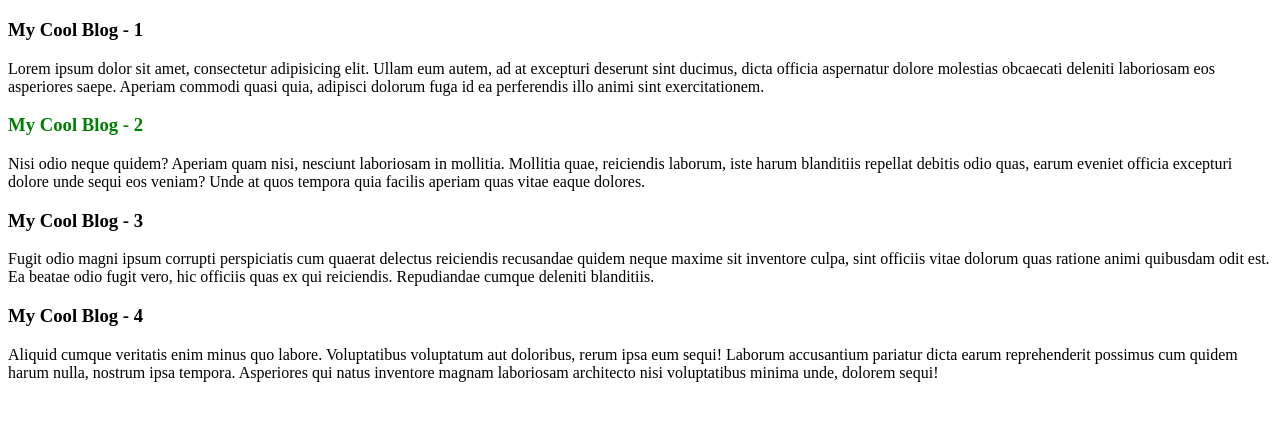
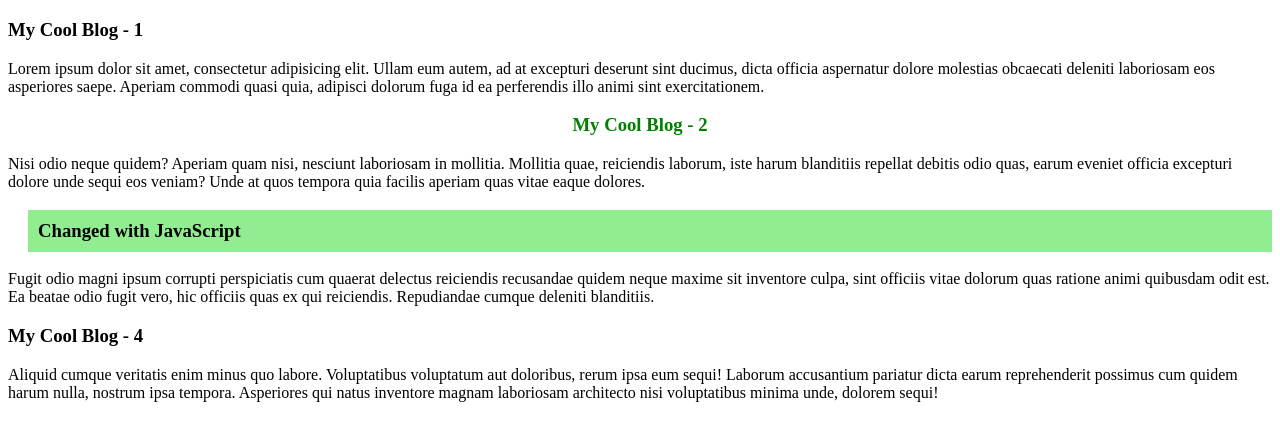
Before and after one commit to Sagar-DU/js-dom, a plain HTML site: page dom.html in a window 1280 px wide. Shown: the part 61-502 px from the top of the page. Drawn offline with Linux system fonts and the light colour scheme.

Commit message:
css with JavaScript

```diff
--- a/dom.html
+++ b/dom.html
@@ -21,7 +21,7 @@
                     <p>Nisi odio neque quidem? Aperiam quam nisi, nesciunt laboriosam in mollitia. Mollitia quae, reiciendis laborum, iste harum blanditiis repellat debitis odio quas, earum eveniet officia excepturi dolore unde sequi eos veniam? Unde at quos tempora quia facilis aperiam quas vitae eaque dolores.</p>
                 </article>
                 <article>
-                    <h3>My Cool Blog - 3</h3>
+                    <h3 id="third-title">My Cool Blog - 3</h3>
                     <p>Fugit odio magni ipsum corrupti perspiciatis cum quaerat delectus reiciendis recusandae quidem neque maxime sit inventore culpa, sint officiis vitae dolorum quas ratione animi quibusdam odit est. Ea beatae odio fugit vero, hic officiis quas ex qui reiciendis. Repudiandae cumque deleniti blanditiis.</p>
                 </article>
                 <article>
@@ -44,7 +44,17 @@
             console.log(p.innerText);
         }
         //Styling with JavaScript
-        document.getElementById("second-title").style.color = "Green";
+        const secondTitle = document.getElementById("second-title");
+
+        secondTitle.style.color = "Green";
+        secondTitle.style.textAlign = "center";
+
+        let thirdTitle = document.getElementById("third-title");
+
+        thirdTitle.innerText = "Changed with JavaScript";
+        thirdTitle.style.backgroundColor = "lightGreen";
+        thirdTitle.style.padding = "10px";
+        thirdTitle.style.marginLeft = "20px";
 
     </script>
 </body>
```
